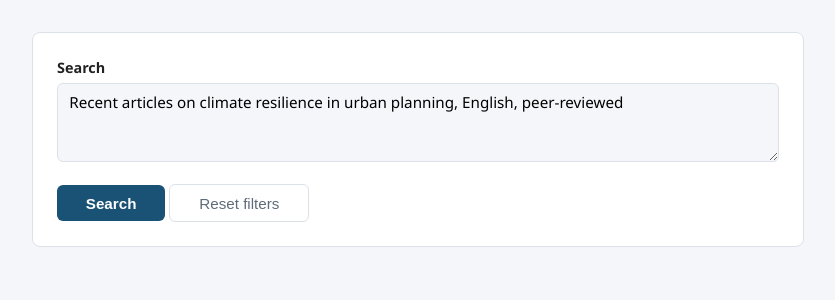
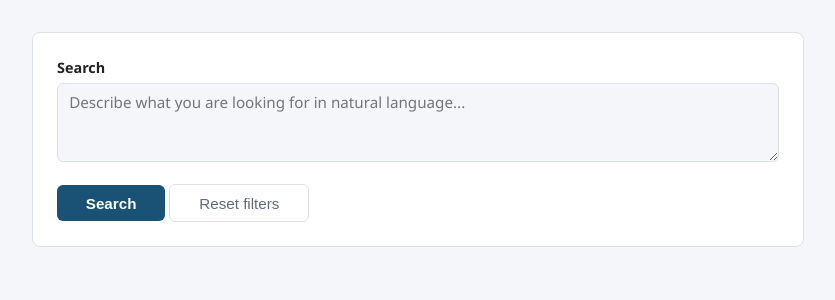
Before and after one commit to UB-Mannheim/maidisco, a Flask app: page / in a window 1280 px wide. Shown: the part 96-396 px from the top of the page, without its empty margins (222-1057 px from the left). Run offline with Flask 3, Linux system fonts and the light colour scheme; parts of the project's set-up code (start-up, migrations or seed data) failed here and were passed over.

Commit message:
Remove hardcoded example text, use descriptive placeholder instead
The search field is now empty by default with a hint describing what
users can search for.

Assisted-by: OpenCode / big-pickle (OpenCode)
Signed-off-by: Stefan Weil <sw@weilnetz.de>

```diff
--- a/app.py
+++ b/app.py
@@ -199,7 +199,6 @@ def index():
 
     return render_template(
         "index.html",
-        example="Recent articles on climate resilience in urban planning, English, peer-reviewed",
         query=None,
         error=None,
         system_name=system_name,
--- a/templates/index.html
+++ b/templates/index.html
@@ -213,7 +213,7 @@ header .system-info { color: var(--muted); font-size: .9rem; }
 <div class="search-card">
 <form method="post" action="{{ url_for('search') }}">
   <label for="nl">Search</label>
-  <textarea id="nl" name="nl" rows="3" placeholder="{{ example }}">{{ query if query else example }}</textarea>
+  <textarea id="nl" name="nl" rows="3" placeholder="Describe what you are looking for in natural language...">{{ query if query else '' }}</textarea>
 
   {% if show_filters %}
   <div class="filters-row">
```
